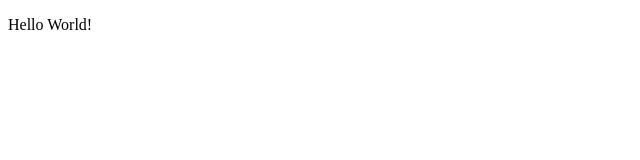
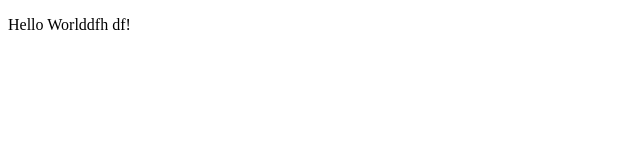
Before and after one commit to ArtemGulturian/15062022_js_practic, a plain HTML site: page index.html in a window 1280 px wide. Shown: the full height of the page, 0-640 px from the left. Drawn offline with Linux system fonts and the light colour scheme.

Commit message:
second commit

```diff
--- a/index.html
+++ b/index.html
@@ -7,7 +7,7 @@
     <title>Document</title>
 </head>
 <body>
-    <p onclick="">Hello World!</p>
+    <p onclick="">Hello Worlddfh df!</p>
 
     <!--<script>
         alert(1)
```
